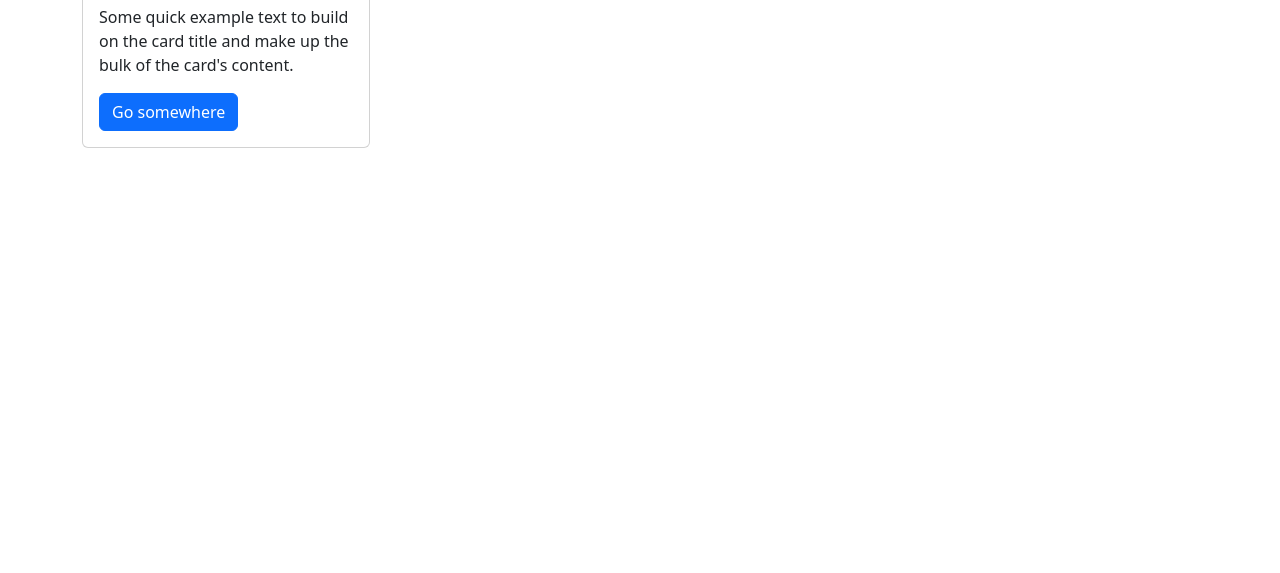
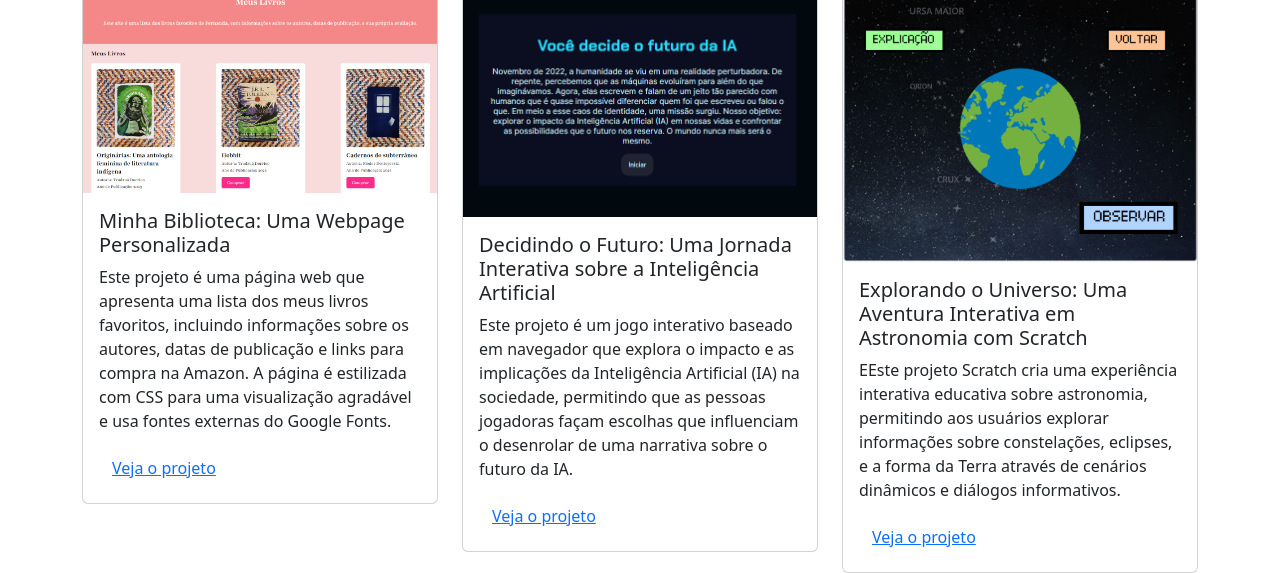
Before and after one commit to josianeruiz1976/Portif-lio, a plain HTML site: page index.html in a window 1280 px wide. Shown: the part 511-1084 px from the top of the page. Before the commit the page ends 800 px from the top, so only its background shows below. Drawn offline with nearby package versions, Linux system fonts and the light colour scheme.

Commit message:
Add files via upload

```diff
--- a/index.html
+++ b/index.html
@@ -26,18 +26,54 @@
             <p class="badge bg-secondary">Motivação e Entusiasmo</p>
         </div>
     </header>
-    <main class="container">
+    <main class="container mt-5">
         <h2>Meus projetos</h2>
         <div class="row">
+            <!-- Projeto 1 -->
             <div class="col-md-4">
-                <div class="card" style="width: 18rem;">
-                    <img src="..." class="card-img-top" alt="...">
+                <div class="card">
+                    <img src="img/projeto-1.png" class="card-img-top" alt="Imagem do projeto de biblioteca virtual">
                     <div class="card-body">
-                      <h5 class="card-title">Card title</h5>
-                      <p class="card-text">Some quick example text to build on the card title and make up the bulk of the card's content.</p>
-                      <a href="#" class="btn btn-primary">Go somewhere</a>
+                        <h5 class="card-title">Minha Biblioteca: Uma Webpage Personalizada</h5>
+                        <p class="card-text">Este projeto é uma página web que apresenta uma lista dos meus livros
+                            favoritos, incluindo informações sobre os autores, datas de publicação e links para compra
+                            na Amazon. A página é estilizada com CSS para uma visualização agradável e usa fontes
+                            externas do Google Fonts.
+                        </p>
+                        <button type="button" class="btn btn-link">Veja o projeto</button>
                     </div>
-                  </div>
+                </div>
+            </div>
+            <!-- Projeto 2 -->
+            <div class="col-md-4">
+                <div class="card">
+                    <img src="img/projeto-2.png" class="card-img-top" alt="Imagem do projeto de biblioteca virtual">
+                    <div class="card-body">
+                        <h5 class="card-title">Decidindo o Futuro: Uma Jornada Interativa sobre a Inteligência
+                            Artificial</h5>
+                        <p class="card-text">Este projeto é um jogo interativo baseado em navegador que explora o
+                            impacto e as implicações da Inteligência Artificial (IA) na sociedade, permitindo que as
+                            pessoas jogadoras façam escolhas que influenciam o desenrolar de uma narrativa sobre o
+                            futuro da IA.</p>
+                        <button type="button" class="btn btn-link">Veja o projeto</button>
+                    </div>
+                </div>
+            </div>
+
+            <!-- Projeto 3 -->
+            <div class="col-md-4">
+                <div class="card">
+                    <img src="img/projeto-3.png" class="card-img-top" alt="Imagem do projeto de biblioteca virtual">
+                    <div class="card-body">
+                        <h5 class="card-title">Explorando o Universo: Uma Aventura Interativa em Astronomia com Scratch
+                        </h5>
+                        <p class="card-text">EEste projeto Scratch cria uma experiência interativa educativa sobre
+                            astronomia, permitindo aos usuários explorar informações sobre constelações, eclipses, e a
+                            forma da Terra através de cenários dinâmicos e diálogos informativos.
+                        </p>
+                        <button type="button" class="btn btn-link">Veja o projeto</button>
+                    </div>
+                </div>
             </div>
         </div>
 
```
